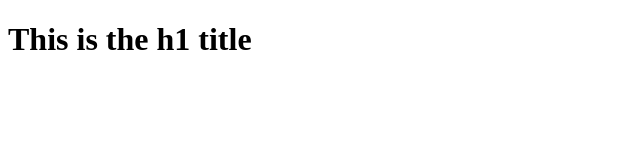
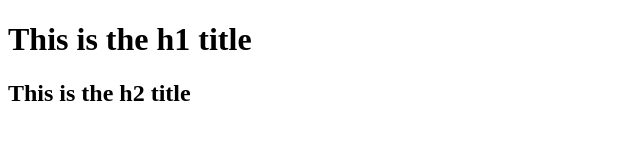
Before and after one commit to MamelAlbouryNdiaye/homeWork, a plain HTML site: page index.html in a window 1280 px wide. Shown: the whole page, without its empty margins (0-640 px from the left). Drawn offline with Linux system fonts and the light colour scheme.

Commit message:
h2 title...

```diff
--- a/index.html
+++ b/index.html
@@ -7,5 +7,6 @@
 </head>
 <body>
     <h1> This is the h1 title </h1>
+    <h2> This is the h2 title</h2>
 </body>
 </html>
```
